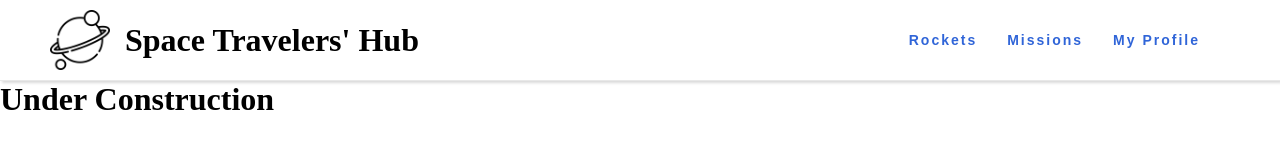
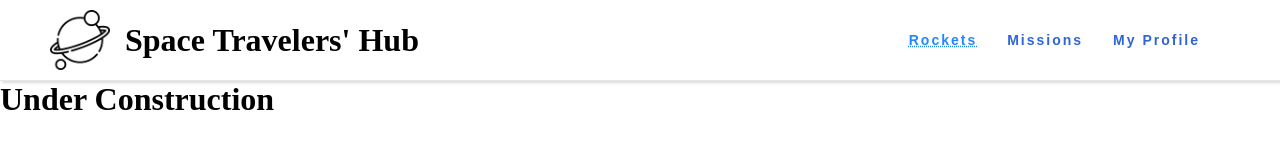
Before and after one commit to shahira-sadat/Space-Travelers-Hub, a React (Create React App) app: page / in a window 1280 px wide. Shown: the top 160 px of the page. Built offline with nearby package versions, Linux system fonts and the light colour scheme; the HTML template or start-up script is replaced by a standard one.

Commit message:
Add active and inactive link styles

```diff
--- a/src/App.css
+++ b/src/App.css
@@ -48,5 +48,13 @@
   font-weight: 600;
   letter-spacing: 2px;
   margin: 0 15px;
+  text-decoration-style: dotted;
+}
+
+.active {
+  color: #2088ff;
+}
+
+.inactive {
   text-decoration: none;
 }
```
